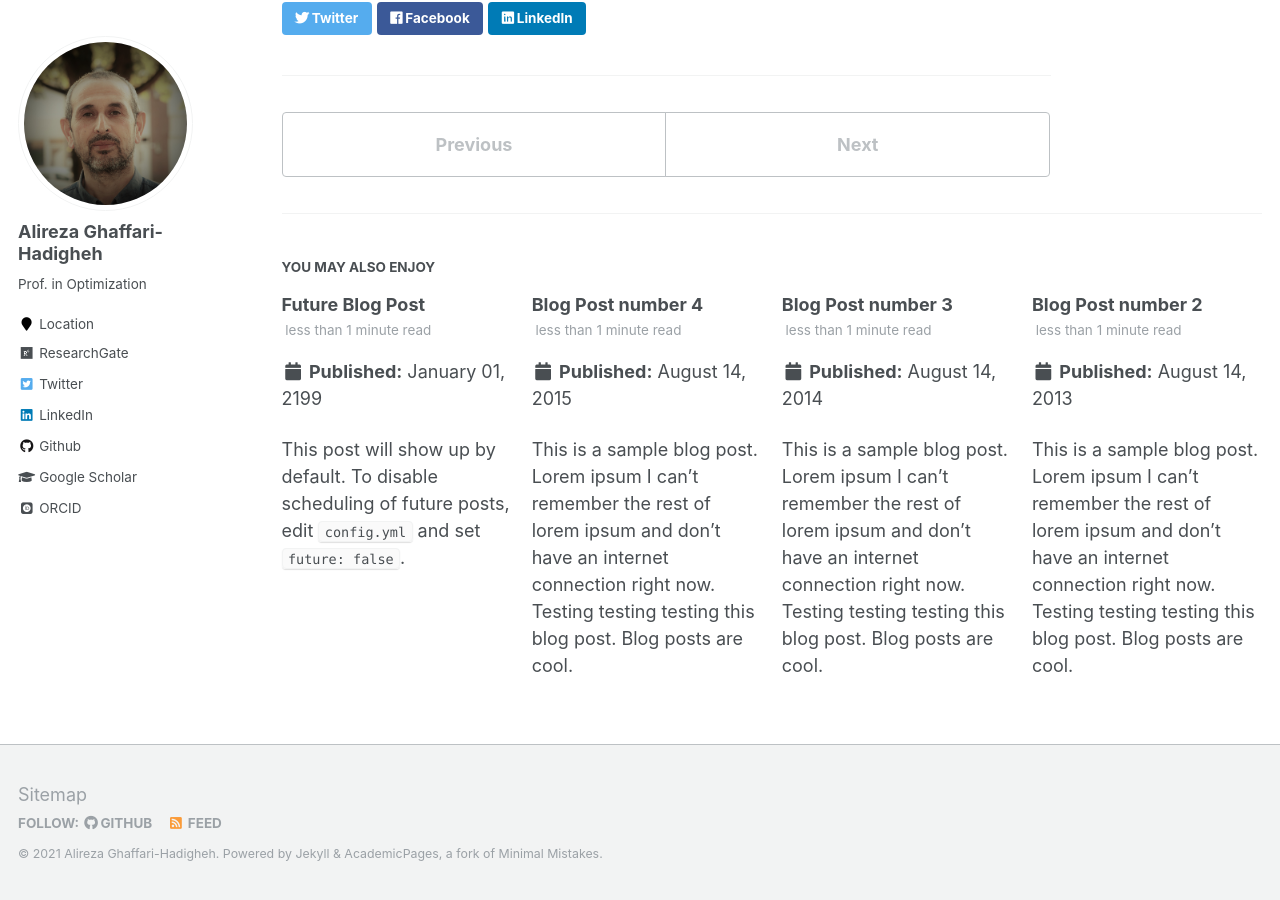
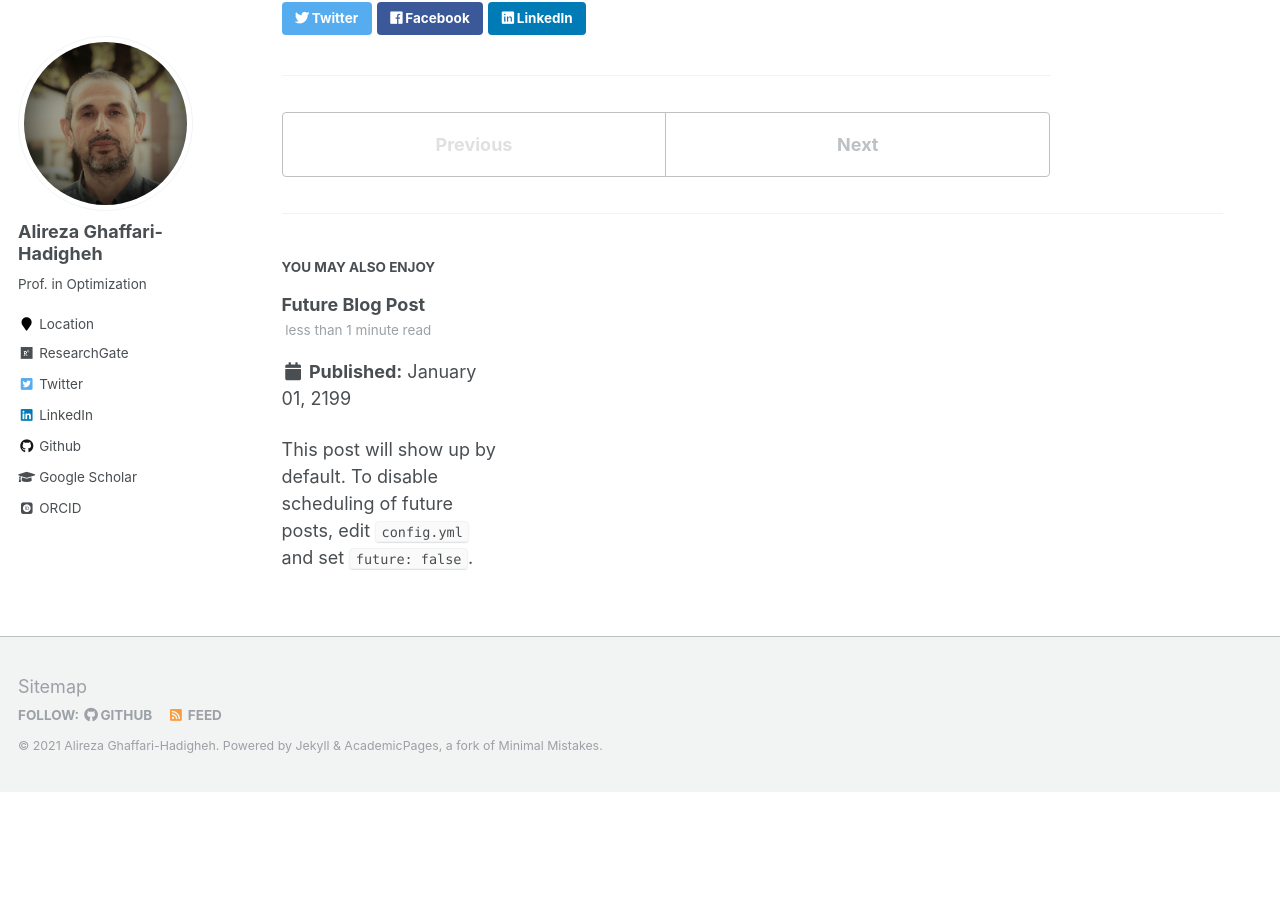
Before and after one commit to Hadigheha/hadigheha.github.io, a Jekyll site: the page built from _posts/2020-01-01-blog-post-1.md, in a window 1280 px wide and 900 px high, scrolled down 643 px. Built offline with Jekyll 4.4.1, drawn with Linux system fonts in a browser that asks for light colours; some web fonts are replaced; after the commit the page ends 1435 px from its top, so only the background shows below that.

Commit message:
posts updated

```diff
--- a/_posts/2013-08-14-blog-post-2.md
+++ /dev/null
@@ -1,20 +0,0 @@
----
-title: 'Blog Post number 2'
-date: 2013-08-14
-permalink: /posts/2013/08/blog-post-2/
-tags:
-  - cool posts
-  - category1
-  - category2
----
-
-This is a sample blog post. Lorem ipsum I can't remember the rest of lorem ipsum and don't have an internet connection right now. Testing testing testing this blog post. Blog posts are cool.
-
-Headings are cool
-======
-
-You can have many headings
-======
-
-Aren't headings cool?
-------
--- a/_posts/2014-08-14-blog-post-3.md
+++ /dev/null
@@ -1,20 +0,0 @@
----
-title: 'Blog Post number 3'
-date: 2014-08-14
-permalink: /posts/2014/08/blog-post-3/
-tags:
-  - cool posts
-  - category1
-  - category2
----
-
-This is a sample blog post. Lorem ipsum I can't remember the rest of lorem ipsum and don't have an internet connection right now. Testing testing testing this blog post. Blog posts are cool.
-
-Headings are cool
-======
-
-You can have many headings
-======
-
-Aren't headings cool?
-------
```
Also changed, not shown: _posts/2015-08-14-blog-post-4.md (deleted, +0 -20 lines), _posts/2020-01-01-blog-post-1.md (renamed from _posts/2012-08-14-blog-post-1.md, +1 -1 lines).
